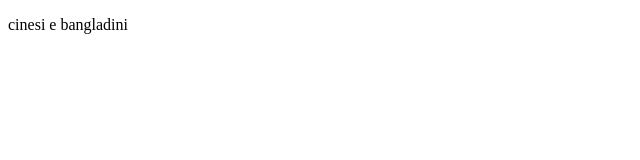
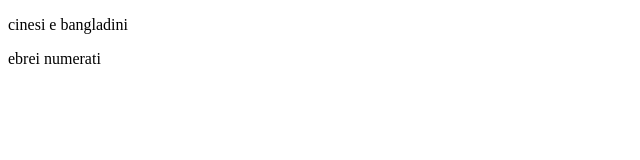
Before and after one commit to kassandei/kassandei.github.io, a plain HTML site: page src/index.html in a window 1280 px wide. Shown: the full height of the page, 0-640 px from the left. Drawn offline with Linux system fonts and the light colour scheme.

Commit message:
bellisismi xed./

```diff
--- a/src/index.html
+++ b/src/index.html
@@ -2,5 +2,6 @@
 <html>
     <body>
         <p>cinesi e bangladini</p>
+        <p>ebrei numerati</p>
     </body>
 </html>
```
